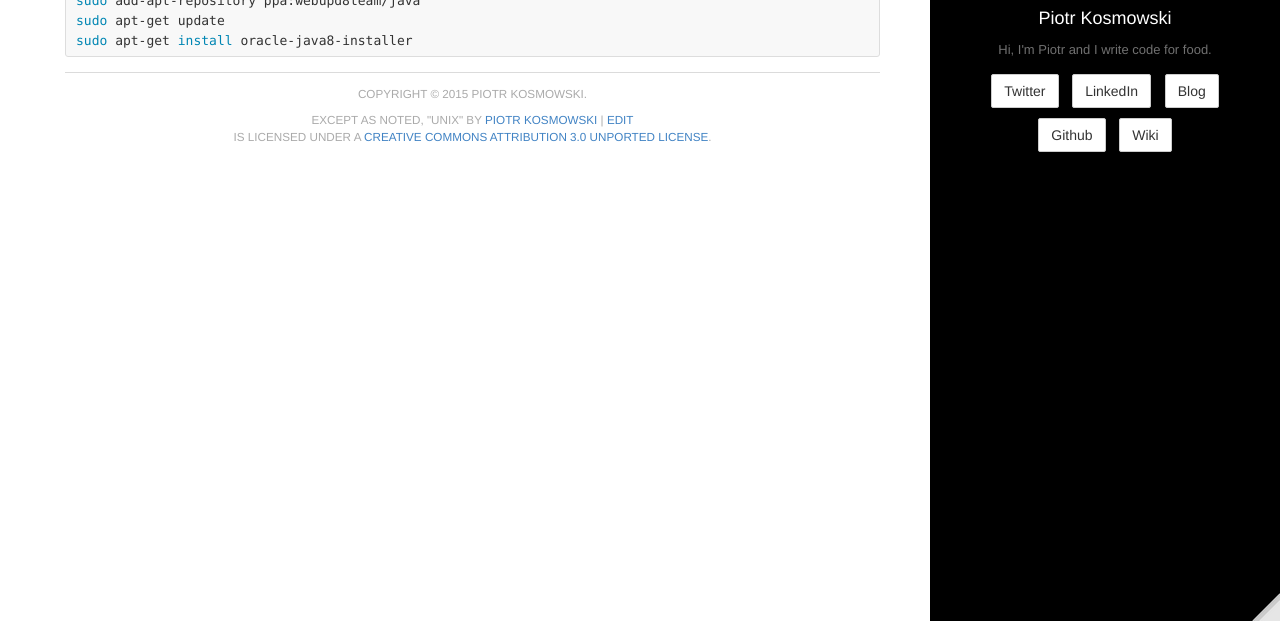
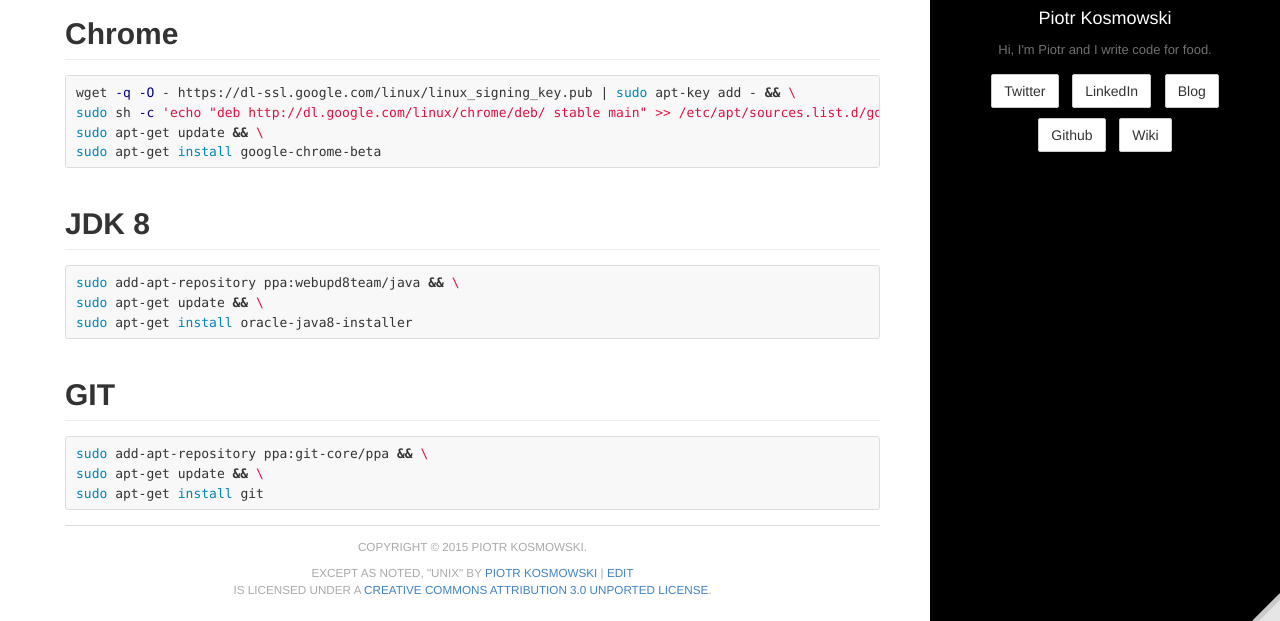
Before and after one commit to kospiotr/kospiotr.github.io, a Jekyll site: the page built from wiki/unix.md, in a window 1280 px wide and 900 px high, scrolled down 561 px, cut to the strip 279-900 px from the top of the window. Built offline with Jekyll 4.4.1, drawn with Linux system fonts in a browser that asks for light colours; Markdown is read by kramdown in place of the engine named in the settings; some of the changed text lies outside the part shown.

Commit message:
Update unix.md

````diff
--- a/wiki/unix.md
+++ b/wiki/unix.md
@@ -25,16 +25,24 @@
 ## Chrome
 
 ```bash
-wget -q -O - https://dl-ssl.google.com/linux/linux_signing_key.pub | sudo apt-key add -
-sudo sh -c 'echo "deb http://dl.google.com/linux/chrome/deb/ stable main" >> /etc/apt/sources.list.d/google-chrome.list'
-sudo apt-get update
+wget -q -O - https://dl-ssl.google.com/linux/linux_signing_key.pub | sudo apt-key add - && \
+sudo sh -c 'echo "deb http://dl.google.com/linux/chrome/deb/ stable main" >> /etc/apt/sources.list.d/google-chrome.list' && \
+sudo apt-get update && \
 sudo apt-get install google-chrome-beta
 ```
 
 ## JDK 8
 
 ```bash
-sudo add-apt-repository ppa:webupd8team/java
-sudo apt-get update
+sudo add-apt-repository ppa:webupd8team/java && \
+sudo apt-get update && \
 sudo apt-get install oracle-java8-installer
 ```
+
+## GIT
+
+```bash
+sudo add-apt-repository ppa:git-core/ppa && \
+sudo apt-get update && \
+sudo apt-get install git
+```
````
Also changed, not shown: other parts of wiki/unix.md (+1 -1 lines).
